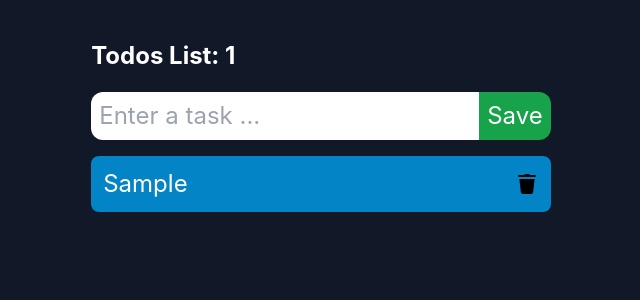
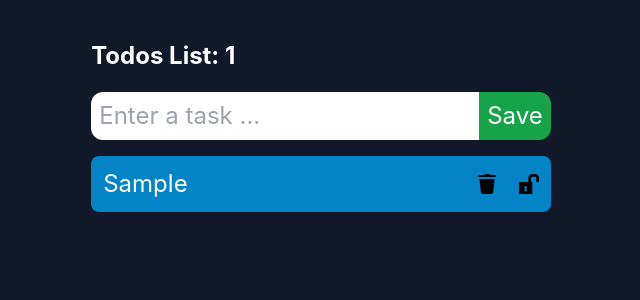
Before and after one commit to KyzAlexander/ToDoList, a React (Create React App) app: page / in a window 1280 px wide. Both pictures are taken after typing "Sample" into the empty fields and a click on the button "Save". Shown: the top 300 px of the page, without its empty margins (319-959 px from the left). Built offline with nearby package versions, Linux system fonts and the light colour scheme.

Commit message:
add BtnCompleted and BtnActive

```diff
--- a/src/components/ToDo.js
+++ b/src/components/ToDo.js
@@ -1,22 +1,31 @@
-import BtnDelete from "../icons/Icons";
+import BtnDelete, { BtnActive, BtnCompleted } from "../icons/Icons";
 
 const ToDo = ({ todo, toggleTask, removeTask }) => {
   return (
     <div
       key={todo.id}
-      className='itemTodo flex flex-row justify-between items-center cursor-pointer w-full mb-3 bg-sky-600 p-3 rounded-lg'
+      className='itemTodo flex flex-row justify-between items-center w-full mb-3 bg-sky-600 p-3 rounded-lg'
     >
       <div
-        className={todo.complete ? "line-through" : "no-underline"}
-        onClick={() => toggleTask(todo.id)}
+        className={
+          todo.complete ? "line-through decoration-red-400" : "no-underline"
+        }
       >
         {todo.task}
       </div>
-      <div
-        className='btnDelete ml-3 cursor-pointer'
-        onClick={() => removeTask(todo.id)}
-      >
-        <BtnDelete />
+      <div className='wrapperBtn flex flex-row justify-between items-center'>
+        <div
+          className='btnDelete cursor-pointer'
+          onClick={() => removeTask(todo.id)}
+        >
+          <BtnDelete />
+        </div>
+        <div
+          className='btnActiveOrCompleted ml-5 cursor-pointer'
+          onClick={() => toggleTask(todo.id)}
+        >
+          {todo.complete ? <BtnCompleted /> : <BtnActive />}
+        </div>
       </div>
     </div>
   );
--- a/src/components/ToDoForm.js
+++ b/src/components/ToDoForm.js
@@ -20,7 +20,7 @@ const ToDoForm = ({ addTask }) => {
     }
   };
   return (
-    <form className='mb-4' onSubmit={handleSubmit}>
+    <form className='addTasksForm mb-4' onSubmit={handleSubmit}>
       <input
         className='text-gray-600 p-2 rounded-l-xl'
         value={userInput}
@@ -28,7 +28,7 @@ const ToDoForm = ({ addTask }) => {
         onKeyDown={handleKeyPress}
         placeholder='Enter a task ...'
       ></input>
-      <button className='bg-green-600 p-2 rounded-r-xl'>Save</button>
+      <button className='btnSave bg-green-600 p-2 rounded-r-xl'>Save</button>
     </form>
   );
 };
--- a/src/components/Todos.js
+++ b/src/components/Todos.js
@@ -30,7 +30,7 @@ const Todos = () => {
 
   return (
     <div className='todos mt-10'>
-      <h1 className='mb-5 font-bold'>Todos List: {todos.length}</h1>
+      <h1 className='title mb-5 font-bold'>Todos List: {todos.length}</h1>
       <ToDoForm addTask={addTask} />
       {todos.map((todo) => {
         return (
--- a/src/icons/Icons.js
+++ b/src/icons/Icons.js
@@ -1,4 +1,4 @@
-const BtnDelete = () => {
+export default function BtnDelete() {
   return (
     <svg
       className='hover:fill-red-500'
@@ -11,5 +11,50 @@ const BtnDelete = () => {
       <path d='M 10.806641 2 C 10.289641 2 9.7956875 2.2043125 9.4296875 2.5703125 L 9 3 L 4 3 A 1.0001 1.0001 0 1 0 4 5 L 20 5 A 1.0001 1.0001 0 1 0 20 3 L 15 3 L 14.570312 2.5703125 C 14.205312 2.2043125 13.710359 2 13.193359 2 L 10.806641 2 z M 4.3652344 7 L 5.8925781 20.263672 C 6.0245781 21.253672 6.877 22 7.875 22 L 16.123047 22 C 17.121047 22 17.974422 21.254859 18.107422 20.255859 L 19.634766 7 L 4.3652344 7 z' />
     </svg>
   );
-};
-export default BtnDelete;
+}
+
+export function BtnActive() {
+  return (
+    <svg
+      className='w-5 h-5'
+      version='1.1'
+      id='Capa_1'
+      x='0px'
+      y='0px'
+      width='500px'
+      height='500px'
+      viewBox='0 0 500 500'
+    >
+      <path
+        d='M400,0h-66.667c-55.141,0-100,44.859-100,100v100H25c-13.75,0-25,11.25-25,25v250c0,13.75,11.25,25,25,25h283.333
+		c13.751,0,25-11.25,25-25V225c0-13.75-11.249-25-25-25H300V100c0-18.38,14.953-33.333,33.333-33.333H400
+		c18.38,0,33.333,14.953,33.333,33.333v100H500V100C500,44.859,455.141,0,400,0z M200,433.333h-66.667l14.5-72.5
+		c-8.754-6.007-14.5-16.08-14.5-27.5c0-18.409,14.924-33.333,33.333-33.333S200,314.924,200,333.333c0,11.42-5.746,21.493-14.5,27.5
+		L200,433.333z'
+      />
+    </svg>
+  );
+}
+
+export function BtnCompleted() {
+  return (
+    <svg
+      className='w-5 h-5'
+      version='1.1'
+      id='Capa_1'
+      x='0px'
+      y='0px'
+      width='500px'
+      height='500px'
+      viewBox='0 0 500 500'
+    >
+      <path
+        d='M391.667,200h-8.334V100c0-55.141-44.858-100-100-100h-66.667c-55.141,0-100,44.859-100,100v100h-8.333
+		c-13.75,0-25,11.25-25,25v250c0,13.75,11.25,25,25,25h283.333c13.75,0,25-11.25,25-25V225C416.667,211.25,405.417,200,391.667,200z
+		 M283.333,433.333h-66.667l14.5-72.5c-8.754-6.007-14.5-16.08-14.5-27.5C216.667,314.924,231.591,300,250,300
+		s33.333,14.924,33.333,33.333c0,11.42-5.745,21.493-14.5,27.5L283.333,433.333z M316.667,200H183.333V100
+		c0-18.38,14.953-33.333,33.333-33.333h66.667c18.38,0,33.334,14.953,33.334,33.333V200z'
+      />
+    </svg>
+  );
+}
```
